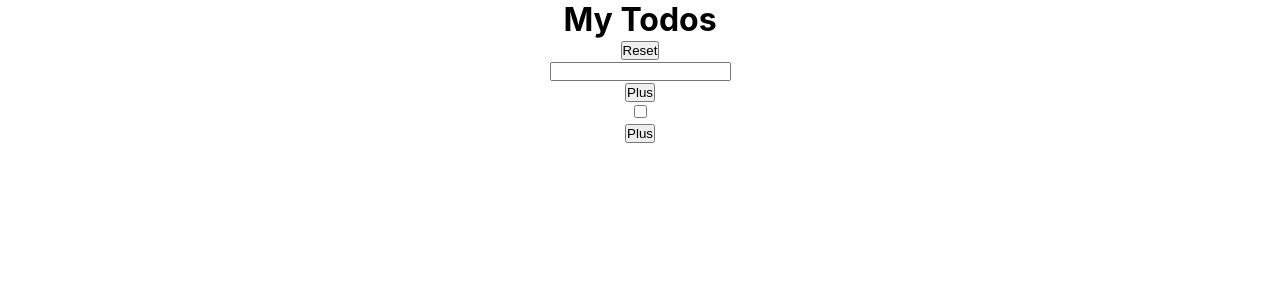
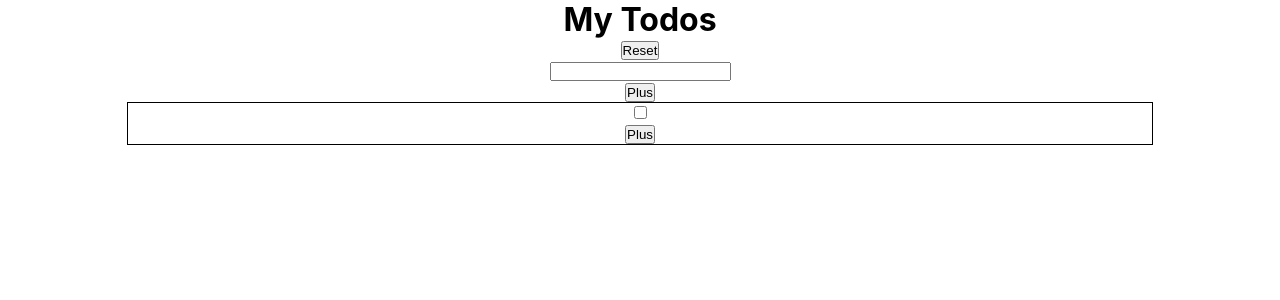
Before and after one commit to HPTR/todo-tech-test, a React (Create React App) app: page / in a window 1280 px wide. Both pictures are taken after a click on the button "Plus". Shown: the top 300 px of the page. Built offline with nearby package versions, Linux system fonts and the light colour scheme.

Commit message:
Initial Todo styling

```diff
--- a/src/components/Todo/Todo.scss
+++ b/src/components/Todo/Todo.scss
@@ -0,0 +1,11 @@
+.todo {
+    display: flex;
+    justify-content: center;
+
+
+    &__list {
+        list-style-type: none;
+        border: 1px solid black;
+        width: 80%;
+    }
+}
--- a/src/components/TodoList/TodoList.scss
+++ b/src/components/TodoList/TodoList.scss
@@ -0,0 +1,5 @@
+.todo-list {
+    display: flex;
+    flex-direction: column;
+    height: 100%;
+}
```
